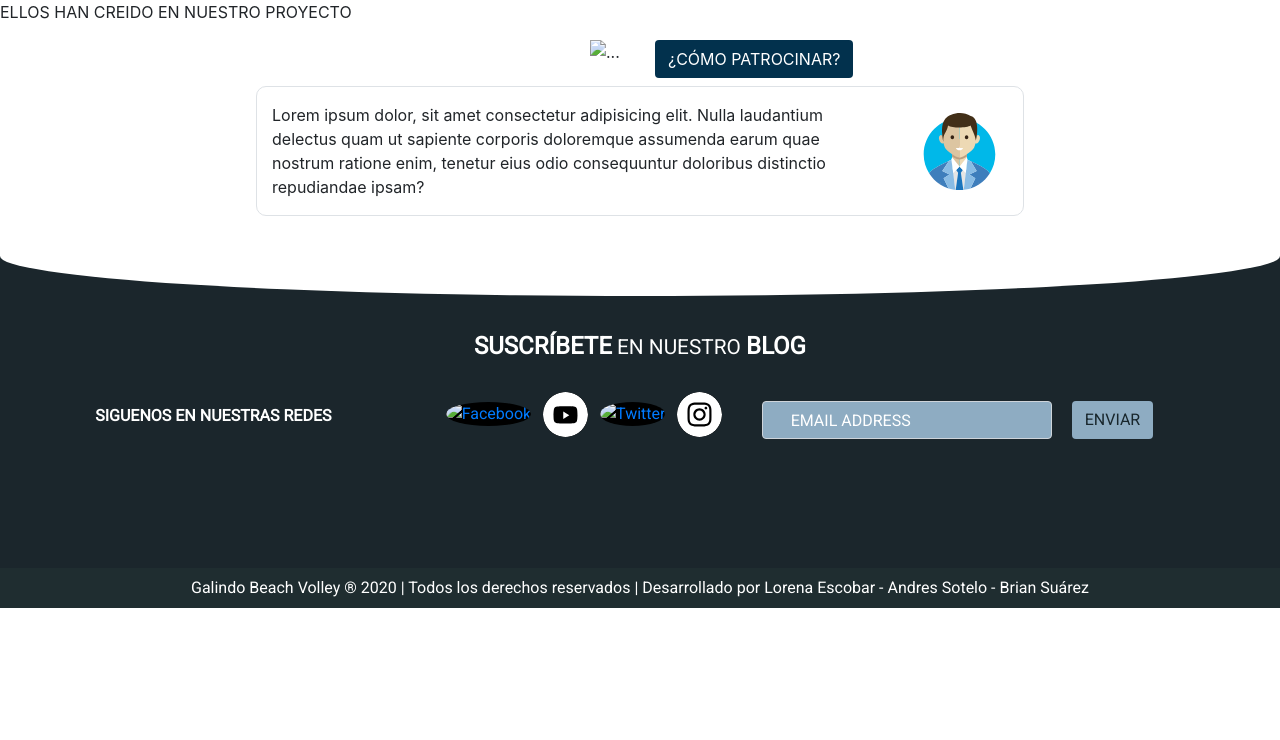
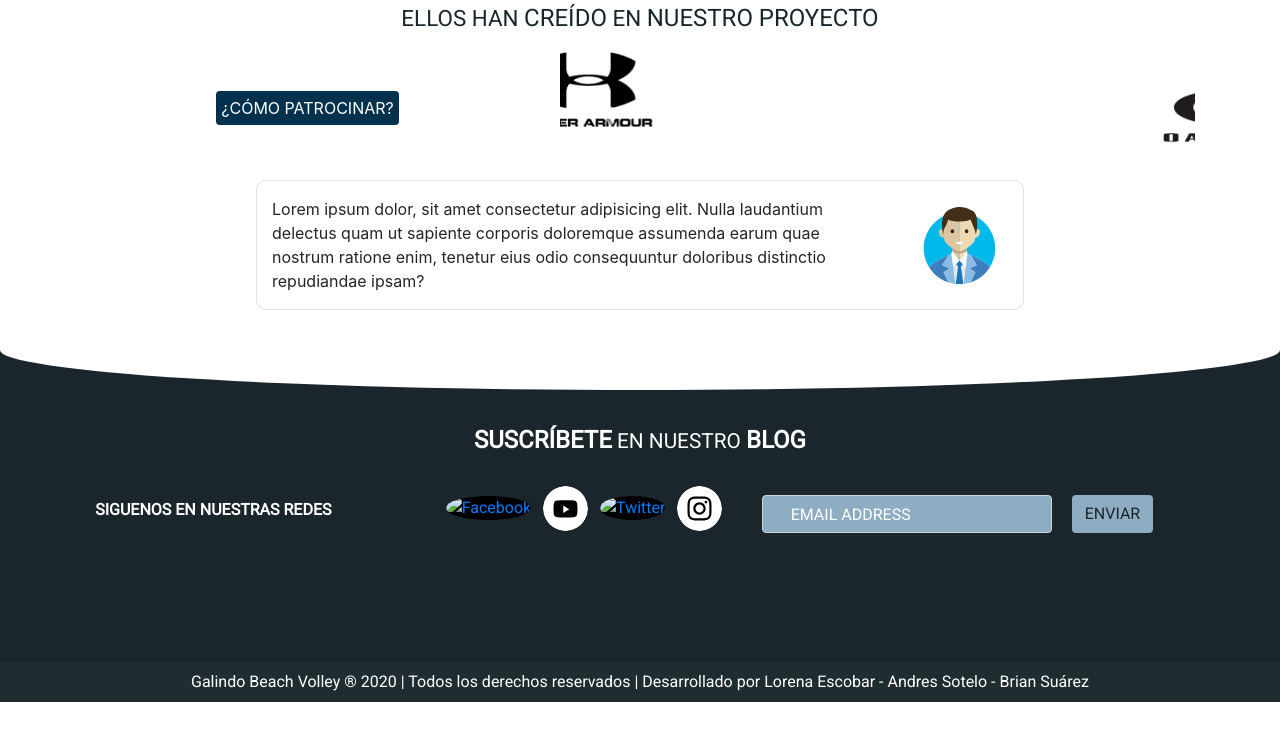
Before and after one commit to basb7/Proyecto-Galindo-Volley, a plain HTML site: page index.html in a window 1280 px wide. Drawn offline with nearby package versions, Linux system fonts and the light colour scheme.

Commit message:
Add files via upload

```diff
--- /dev/null
+++ b/css/style_index.css
@@ -0,0 +1,10 @@
+.textProyect{
+    font-family: 'Roboto', sans-serif;
+    color: #18262C;
+    font-size: 1.4rem;
+    font-weight:lighter;
+}
+.bold{
+    font-weight: bolder;
+    font-size: 1.5rem;
+}
--- a/index.html
+++ b/index.html
@@ -5,28 +5,34 @@
     <meta name="viewport" content="width=device-width, initial-scale=1.0">
     <link rel="stylesheet" href="https://stackpath.bootstrapcdn.com/bootstrap/4.5.2/css/bootstrap.min.css" integrity="sha384-JcKb8q3iqJ61gNV9KGb8thSsNjpSL0n8PARn9HuZOnIxN0hoP+VmmDGMN5t9UJ0Z" crossorigin="anonymous">
     <link rel="import" href="./footer.html">
+    <link href="https://fonts.googleapis.com/css2?family=Roboto&display=swap" rel="stylesheet">
+    <link rel="stylesheet" href="./css/style_index.css">
     <title>Pagina Inicio</title>
 </head>
 <body>
 
     <div class="container-fluid pl-0 pr-0">
         <div class="row">
-            <div class="col ">
-                <p>ELLOS HAN <span>CREIDO</span>  EN <span>NUESTRO PROYECTO</span> </p>
+            <div class="col text-center">
+                <p class="textProyect">ELLOS HAN <span class="bold">CREÍDO</span>  EN <span class="bold">NUESTRO PROYECTO</span> </p>
             </div>
         </div>
-        <div class="row">
-            <div class="col">
+            <div class="container">
+            <div class="row align-items-center">
+                <div class="col align-self-center text-center mb-3">
+                    <button class="btn p-1" style="background: #02314D; color: white;" type="button"><a href="#"></a> ¿CÓMO PATROCINAR? </button>
+                </div>
+                <div class="col-7" style="height: 8rem;">
                 <div id="carouselExampleControls" class="carousel slide" data-ride="carousel">
                     <div class="carousel-inner">
                       <div class="carousel-item active">
-                        <img src="..." class="d-block w-100" alt="...">
+                        <img src="./ico/ico-UnderArmour.png" class="d-block" style="width: 8rem;" alt="...">
                       </div>
                       <div class="carousel-item">
-                        <img src="..." class="d-block w-100" alt="...">
+                        <img src="./ico/ico-Oakley.png" class="d-block " style="width: 8rem;" alt="...">
                       </div>
                       <div class="carousel-item">
-                        <img src="..." class="d-block w-100" alt="...">
+                        <img src="./ico/ico-AlcaldiaMayorDeBogota.webp" class="d-block" style="width: 8rem;" alt="...">
                       </div>
                     </div>
                     <a class="carousel-control-prev" href="#carouselExampleControls" role="button" data-slide="prev">
@@ -39,10 +45,11 @@
                     </a>
                   </div>
             </div>
-            <div class="col mb-2">
-                <button class="btn " style="background: #02314D; color: white;" type="button"><a href="#"></a> ¿CÓMO PATROCINAR? </button>
             </div>
+
         </div>
+        </div>
+
         <div class="container align-self-center border m-auto" style="width: 60%; border-radius: 10px;">
             <div class="row justify-content-center">
                 <div class="col-sm-10">
```
Also changed, not shown: ico/ico-AlcaldiaMayorDeBogota.webp (added), ico/ico-Oakley.png (added), ico/ico-UnderArmour.png (added).
